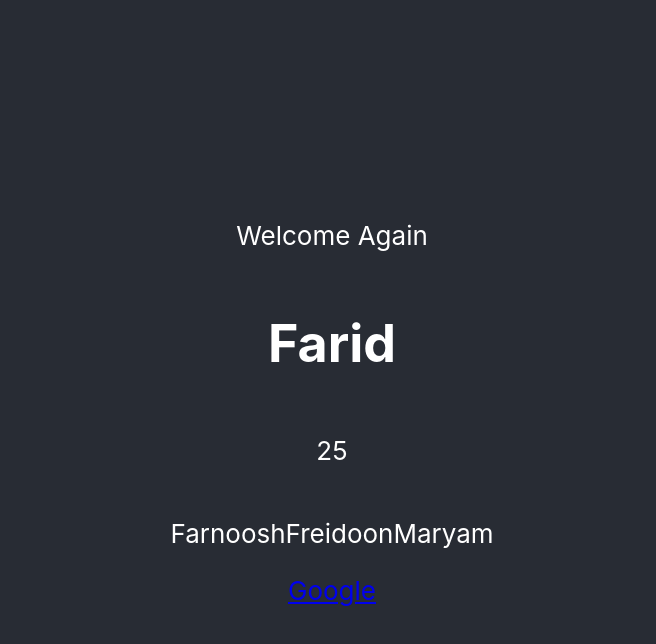
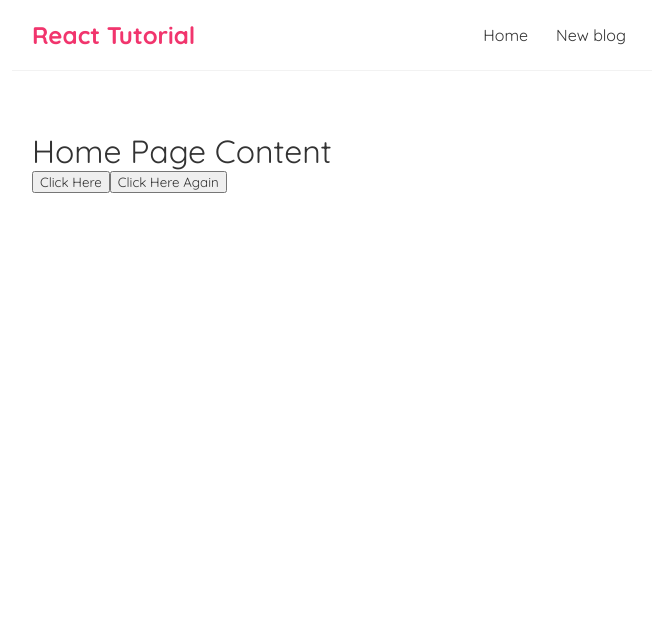
Before and after one commit to FaridFarahmandf/tuts-react, a React (Create React App) app: page / in a window 1280 px wide. Shown: the top 644 px of the page, without its empty margins (308-964 px from the left). Built offline with nearby package versions, Linux system fonts and the light colour scheme.

Commit message:
onClick event and e object

```diff
--- a/src/App.css
+++ /dev/null
@@ -1,38 +0,0 @@
-.App {
-  text-align: center;
-}
-
-.App-logo {
-  height: 40vmin;
-  pointer-events: none;
-}
-
-@media (prefers-reduced-motion: no-preference) {
-  .App-logo {
-    animation: App-logo-spin infinite 20s linear;
-  }
-}
-
-.App-header {
-  background-color: #282c34;
-  min-height: 100vh;
-  display: flex;
-  flex-direction: column;
-  align-items: center;
-  justify-content: center;
-  font-size: calc(10px + 2vmin);
-  color: white;
-}
-
-.App-link {
-  color: #61dafb;
-}
-
-@keyframes App-logo-spin {
-  from {
-    transform: rotate(0deg);
-  }
-  to {
-    transform: rotate(360deg);
-  }
-}
--- a/src/App.js
+++ b/src/App.js
@@ -1,22 +1,14 @@
-import './App.css';
+import Navbar from './Navbar'
+import Home from './Home'
 
 function App() {
-  const title= "Welcome Again";
-  const name= "Farid";
-  const age= 25;
-  const famiyMember=["Farnoosh","Freidoon","Maryam"]
-  const googleLink='http://www.google.com';
+
   return (
     <div className="App">
-      <header className="App-header">
-        <p>
-          {title}
-        </p>
-        <h1>{name}</h1>
-        <p>{age}</p>
-        <p>{famiyMember}</p>
-        <a href={googleLink}>Google</a>
-      </header>
+      <Navbar />
+      <div className="content">
+        <Home />
+      </div>
     </div>
   );
 }
--- /dev/null
+++ b/src/Home.js
@@ -0,0 +1,21 @@
+const Home = () => {
+    const handleClick = (e) => {
+        console.log("click here", e);
+    }
+    const handleClickAgain = (name,e) => {
+        console.log(
+            name + " clicked there",
+            e.target
+        )
+    }
+
+    return (
+        <>
+            <p style={{fontSize:"2em"}}>Home Page Content</p>
+            <button onClick={handleClick}>Click Here</button>
+            <button onClick={(e) => handleClickAgain("Farid",e)}>Click Here Again</button>
+        </>
+     );
+}
+
+export default Home;
--- /dev/null
+++ b/src/Navbar.js
@@ -0,0 +1,13 @@
+const Navbar = () => {
+    return (
+        <nav className="navbar">
+            <h1>React Tutorial</h1>
+            <div className="links">
+                <a href="/">Home</a>
+                <a href="/create">New blog</a>
+            </div>
+        </nav>
+     );
+}
+
+export default Navbar;
--- a/src/index.css
+++ b/src/index.css
@@ -1,13 +1,36 @@
-body {
+@import url('https://fonts.googleapis.com/css2?family=Quicksand:wght@300;400;500;600;700&display=swap');
+
+/* base styles */
+* {
   margin: 0;
-  font-family: -apple-system, BlinkMacSystemFont, 'Segoe UI', 'Roboto', 'Oxygen',
-    'Ubuntu', 'Cantarell', 'Fira Sans', 'Droid Sans', 'Helvetica Neue',
-    sans-serif;
-  -webkit-font-smoothing: antialiased;
-  -moz-osx-font-smoothing: grayscale;
+  font-family: "Quicksand";
+  color: #333;
+}
+.navbar {
+  padding: 20px;
+  display: flex;
+  align-items: center;
+  max-width: 600px;
+  margin: 0 auto;
+  border-bottom: 1px solid #f2f2f2;
+}
+.navbar h1 {
+  color: #f1356d;
+}
+.navbar .links {
+  margin-left: auto;
+}
+.navbar a {
+  margin-left: 16px;
+  text-decoration: none;
+  padding: 6px;
+}
+.navbar a:hover {
+  color: #f1356d;
 }
 
-code {
-  font-family: source-code-pro, Menlo, Monaco, Consolas, 'Courier New',
-    monospace;
+.content {
+  max-width: 600px;
+  margin: 40px auto;
+  padding: 20px;
 }
```
